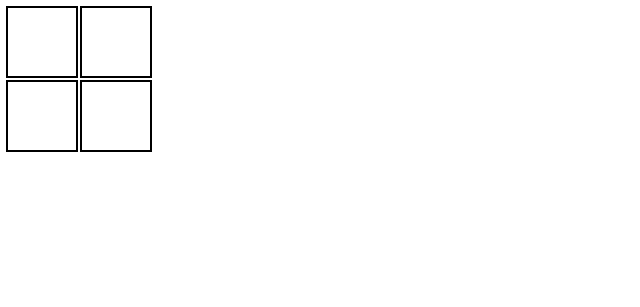
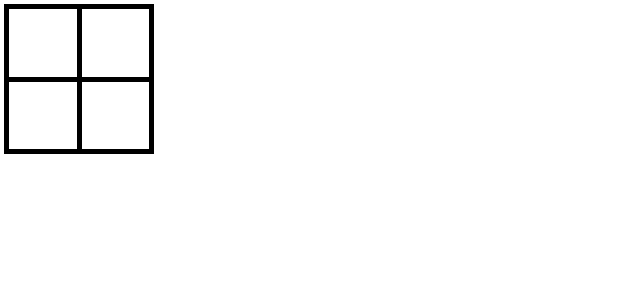
Before and after one commit to prakal/battleShip, a website: page index.html in a window 1280 px wide. Shown: the whole page, without its empty margins (0-640 px from the left). Drawn offline with Linux system fonts and the light colour scheme.

Commit message:
collapse the border between cells in table

```diff
--- a/index.html
+++ b/index.html
@@ -5,8 +5,8 @@
     <style>
       * { margin: 0; padding: 0; box-sizing: border-box; }
       body { font: 13px Helvetica, Arial; width: 300px; height: 300px;}
-      table { margin: 4px; width: 50%; height: 50%;}
-      td { border:2px solid black; width: 50%; height: 50%; }
+      table { margin: 4px; width: 50%; height: 50%; border-spacing: 0px; border-collapse: collapse;}
+      td { border:5px solid black; width: 50%; height: 50%; }
     </style>
   </head>
   <body>
```
